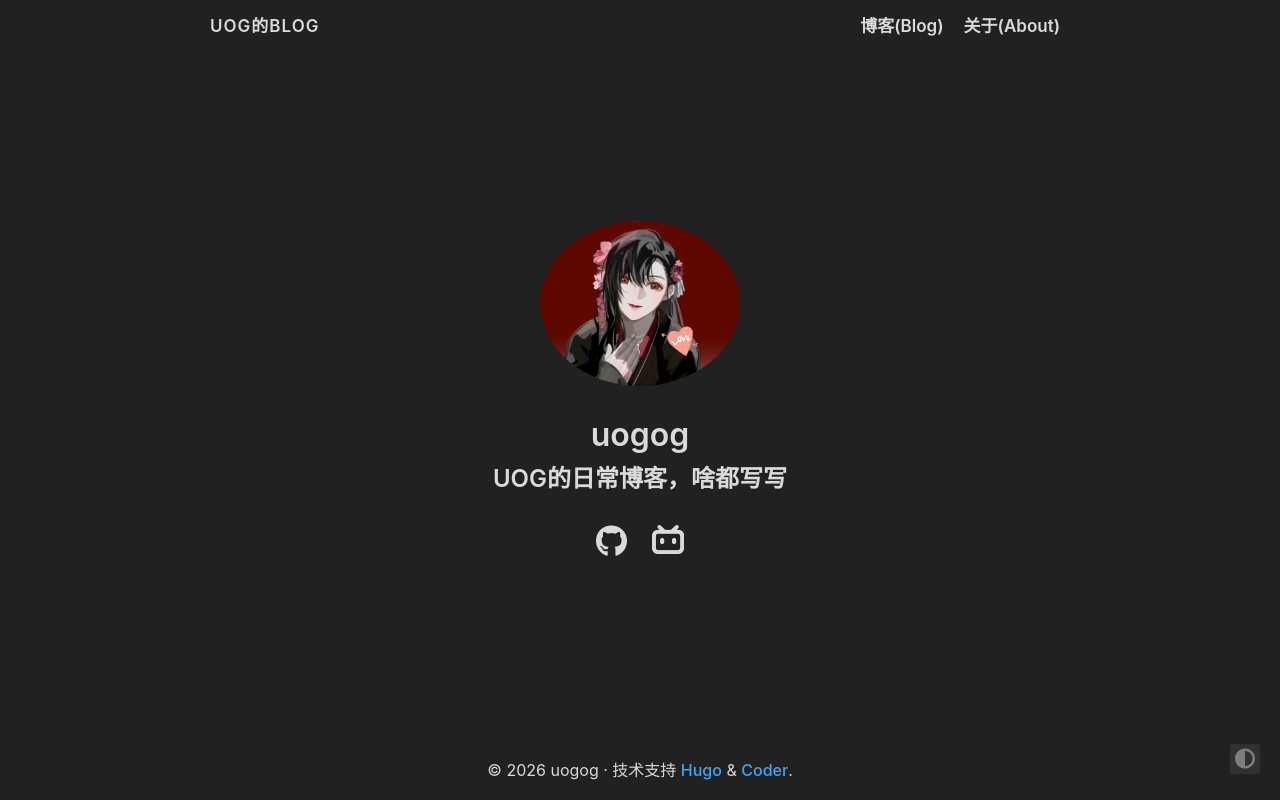
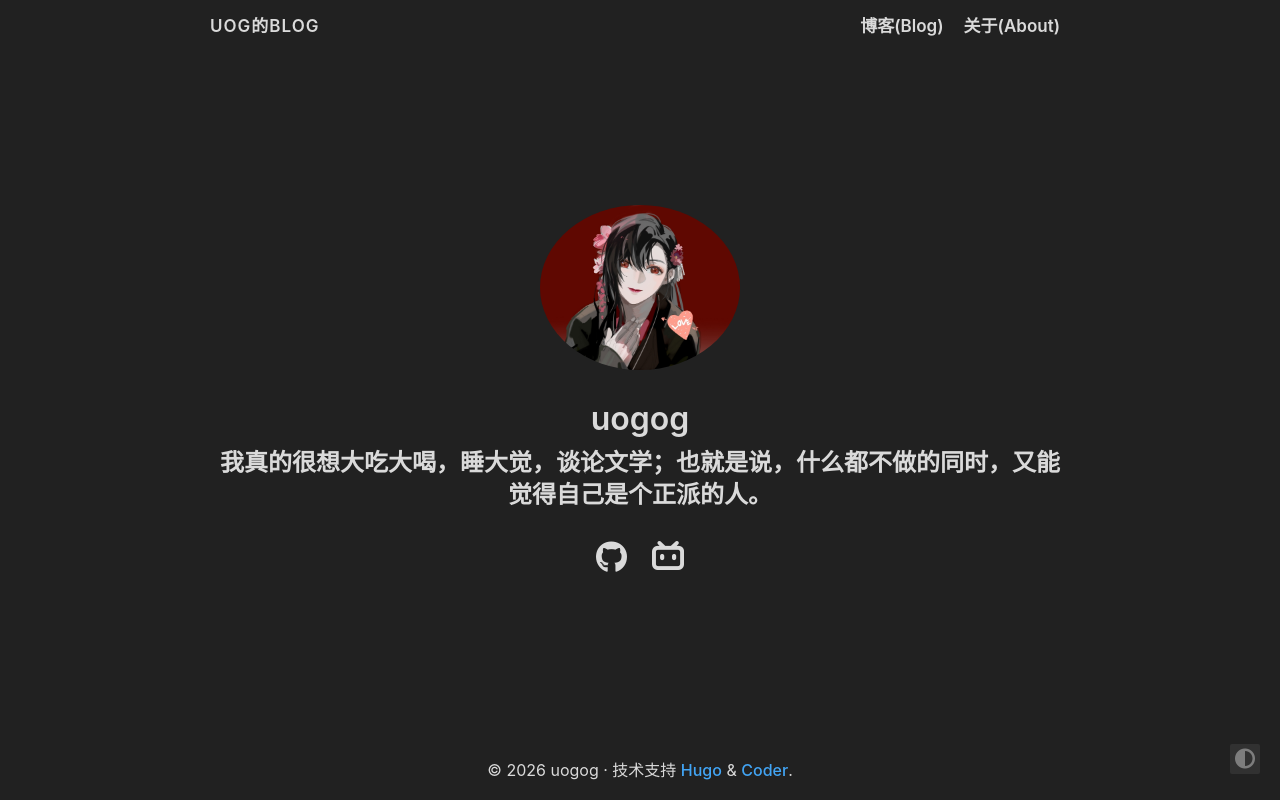
Before and after one commit to uogog/uogog.github.io, a plain HTML site: page index.html in a window 1280 px wide. Drawn offline with Linux system fonts and the light colour scheme.

Commit message:
auto deploy uogog/hugo-main@c868f8221e440f21f7ffcabea5e80dde3afda75d

```diff
--- a/index.html
+++ b/index.html
@@ -144,7 +144,7 @@
 
     <h1>uogog</h1>
 
-<h2>UOG的日常博客，啥都写写</h2>
+<h2>我真的很想大吃大喝，睡大觉，谈论文学；也就是说，什么都不做的同时，又能觉得自己是个正派的人。</h2>
 
 
 
```
